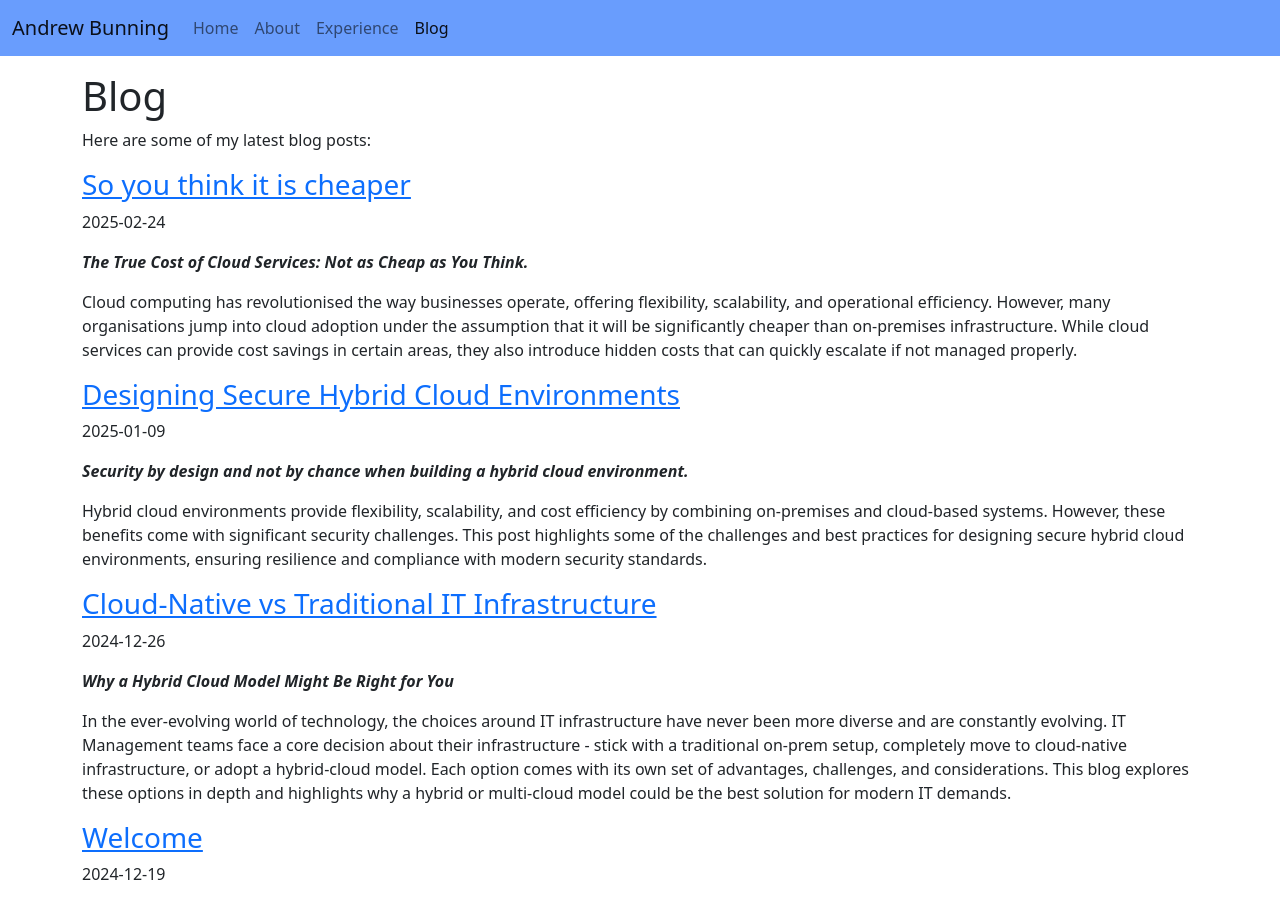
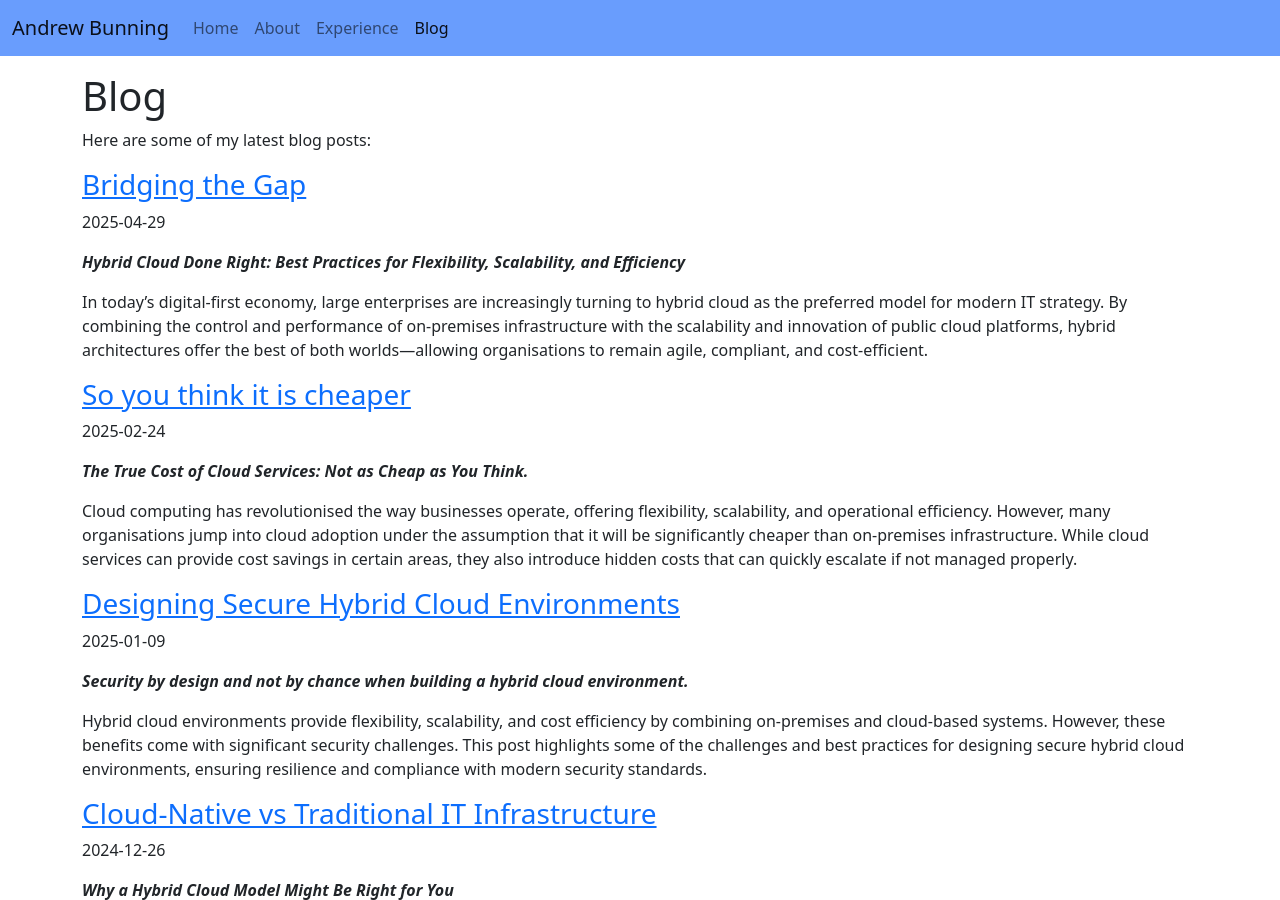
Before and after one commit to AndyBunning/andybunning.github.io, a Jekyll site: the page built from blog/index.html, in a window 1280 px wide and 900 px high. Built offline with Jekyll 4.4.1, drawn with Linux system fonts in a browser that asks for light colours; the list of posts is cut into pages by our own code; some of the changed lines change nothing that is shown.

Commit message:
Add new blog post - Bridging the Gap

```diff
--- /dev/null
+++ b/_posts/2025-04-29-Bridging-the-gap.md
@@ -0,0 +1,129 @@
+---
+layout: post
+title: Bridging the Gap
+excerpt_separator: <!--more-->
+---
+
+***Hybrid Cloud Done Right: Best Practices for Flexibility, Scalability, and Efficiency***
+
+In today’s digital-first economy, large enterprises are increasingly turning to hybrid cloud as the preferred model for modern IT strategy. By combining the control and performance of on-premises infrastructure with the scalability and innovation of public cloud platforms, hybrid architectures offer the best of both worlds—allowing organisations to remain agile, compliant, and cost-efficient.
+
+<!--more-->
+This approach is particularly suited to enterprises managing complex legacy systems, sensitive data, or regulated workloads, where full cloud adoption may not be feasible or desirable. However, building a robust hybrid cloud environment involves more than just connecting systems; it demands a strategic blend of integration, networking, security, and governance.
+
+In this blog, I’ll explore proven best practices for designing and implementing hybrid cloud architectures. From multi-cloud-ready networks to workload optimisation and security, you’ll gain practical insights into building a future-ready hybrid environment that drives both innovation and operational excellence.
+
+---
+
+## Understanding Hybrid Cloud Architecture
+
+Hybrid cloud architecture is a computing environment that blends on-premises infrastructure with public and/or private cloud services, enabling seamless integration and workload mobility between them. It gives organisations the flexibility to run workloads where it makes the most sense—whether that’s in a local data centre for latency-sensitive applications or in the cloud for scalable analytics and burst capacity.
+
+At its core, a hybrid cloud is more than just a mix of technologies—it's a strategy that allows enterprises to modernise at their own pace, avoid vendor lock-in, and meet strict compliance or data residency requirements.
+
+### Key Components of a Hybrid Cloud Environment
+
+- **On-Premises Infrastructure:** Traditional data centres or private clouds running critical or legacy workloads.
+- **Public Cloud Services:** Elastic, on-demand compute and storage resources from providers like Microsoft Azure, AWS, or Google Cloud.
+- **Connectivity Layer:** Secure, high-speed links (such as VPNs or ExpressRoute) enabling data and application mobility.
+- **Management and Orchestration Tools:** Unified platforms to manage resources, monitor performance, and enforce policies across all environments.
+
+For a comparison of environment models and more detailed discussion of hybrid cloud, see [Cloud-Native vs Traditional IT Infrastructure](https://abunning.uk/blog/2024/12/cloud-native-vs-traditional-infrastructure)
+
+---
+
+## Strategic Considerations Before Implementation
+
+Before diving into the technical architecture, align your hybrid cloud approach with the organisation’s strategic objectives. Start by categorising workloads based on sensitivity, latency requirements, compliance constraints, and scalability needs.
+
+**Best Practices:**
+
+- Perform a detailed workload assessment and categorisation.
+- Define clear objectives for hybrid cloud use (e.g. data sovereignty, burst capacity, application modernisation).
+- Align cloud usage patterns with business continuity and disaster recovery goals.
+
+---
+
+## Designing for Integration and Interoperability
+
+One of the core challenges of hybrid cloud is ensuring that applications and data can move fluidly across environments. This is particularly critical for workloads that span multiple environments or need to failover seamlessly.
+
+**Best Practices:**
+
+- Use containerisation platforms like **Kubernetes** to deploy portable workloads across on-prem and cloud.
+- Adopt cloud-native services with hybrid capabilities, such as **Azure Arc** or **AWS Outposts**.
+- Standardise APIs and service contracts for consistent communication and integration.
+
+---
+
+## Building a Multi-Cloud-Ready Network
+
+Your network is the backbone of a hybrid architecture. A robust, secure, and scalable network is essential for ensuring application performance, availability, and user experience.
+
+Referencing [Intel’s whitepaper](https://www.intel.com/content/www/us/en/it-management/intel-it-best-practices/building-a-multi-cloud-ready-enterprise-network-paper.html), enterprises should focus on agility and automation in their network design.
+
+**Best Practices:**
+
+- Implement **Software-Defined Networking (SDN)** to enable dynamic routing and traffic optimisation.
+- Leverage **SD-WAN** to improve connectivity across distributed sites and cloud endpoints.
+- Prioritise low-latency, high-throughput links between on-premises and cloud regions.
+- Design for **resilience and redundancy**, especially in mission-critical environments.
+
+---
+
+## Security and Identity Management in a Hybrid Environment
+
+Hybrid cloud environments can expand the attack surface if not secured properly. A consistent security model that spans identity, data protection, and access control is non-negotiable.
+
+**Best Practices:**
+
+- Implement a unified **Identity and Access Management (IAM)** solution such as Entra ID or Okta.
+- Enforce **Zero Trust** principles: never trust, always verify—especially across network boundaries.
+- Use **encryption in transit and at rest** across all environments.
+- Apply **centralised policy management** and **automate compliance checks** using tools like Azure Policy or AWS Config
+
+---
+
+## Monitoring and Automation
+
+Visibility is key to managing performance, cost, and security across hybrid platforms. Without proper observability, hybrid cloud can quickly become fragmented and inefficient.
+
+**Best Practices:**
+
+- Use cloud-native monitoring tools with hybrid support (e.g. **Azure Monitor**, **Prometheus**, **Grafana**, **Datadog**).
+- Implement **Infrastructure as Code (IaC)** using tools like **Terraform** or **Bicep** for consistent deployments.
+- Automate patching, scaling, and backup operations across environments.
+- Set up real-time alerts and automated remediation workflows.
+
+---
+
+## Cost Optimisation and Control
+
+Hybrid cloud offers cost flexibility—but only with proper oversight. Without controls, resources can be over-provisioned or underutilised, eroding savings.
+
+**Best Practices:**
+
+- Right-size workloads continuously using performance insights.
+- Monitor spend across platforms with consolidated tools (e.g. Azure Cost Management + AWS Cost Explorer).
+- Use **reserved instances** or **capacity reservations** for predictable workloads, and **spot instances** for batch jobs.
+- Periodically audit unused or orphaned resources and shut them down.
+
+---
+
+## Future Trends in Hybrid Cloud
+
+Hybrid cloud isn’t a static model—it's evolving to include **edge computing**, **AI-driven automation**, and **serverless functions** that operate closer to users and data sources.
+
+**Best Practices:**
+
+- Incorporate edge-ready infrastructure and consider use cases like real-time analytics and IoT.
+- Evaluate hybrid-compatible AI/ML platforms such as **Azure ML**, **Amazon SageMaker**, or **Google Vertex AI**.
+- Stay up to date with architectural patterns like **event-driven design** and **microservices** that scale across hybrid setups.
+
+---
+
+## Conclusion
+
+Hybrid cloud is no longer a transitional state, but a deliberate and strategic architecture choice for enterprises seeking the agility of cloud without relinquishing control of critical systems. When thoughtfully designed, a hybrid approach enables organisations to innovate faster, respond to market demands, and optimise operational efficiency - all while maintaining compliance and security.
+
+By focusing on seamless integration, robust networking, unified security, and intelligent automation, you can build a hybrid cloud environment that’s flexible, scalable, and future-proof.
```
Also changed, not shown: _posts/2025-01-09-Designing-Secure-Hybrid-Cloud-Environments.md (line endings or trailing spaces).
